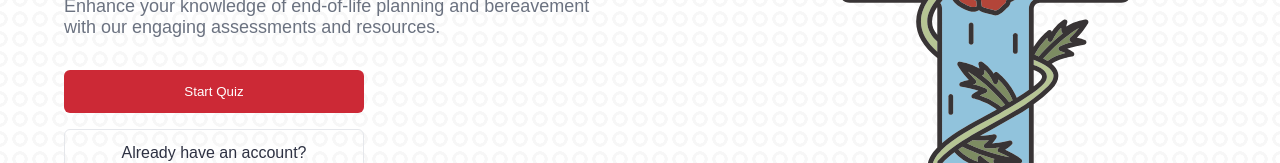
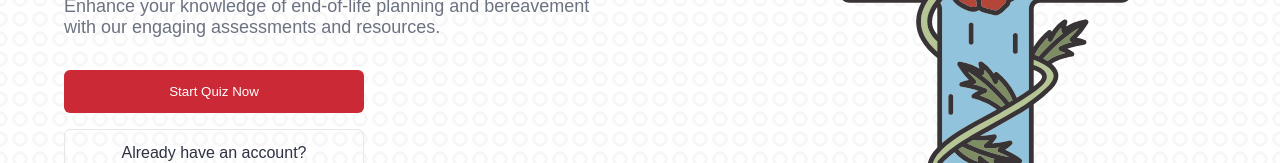
Before and after one commit to AnuraghSarkar/deathliteracy, a React (Create React App) app in the folder client/: page / in a window 1280 px wide. Shown: the part 331-494 px from the top of the page. Built offline with nearby package versions, Linux system fonts and the light colour scheme; what react-select-country-list would draw is missing.

Commit message:
Testing the contributor

```diff
--- a/client/src/pages/HomePage.js
+++ b/client/src/pages/HomePage.js
@@ -32,7 +32,7 @@ const HomePage = () => {
             </p>
             <div className="hero-buttons">
               <button className="btn-primary" onClick={handleStartQuiz}>
-                Start Quiz
+                Start Quiz Now
               </button>
               <Link to="/login" className="btn-secondary">
                 Already have an account?
```
